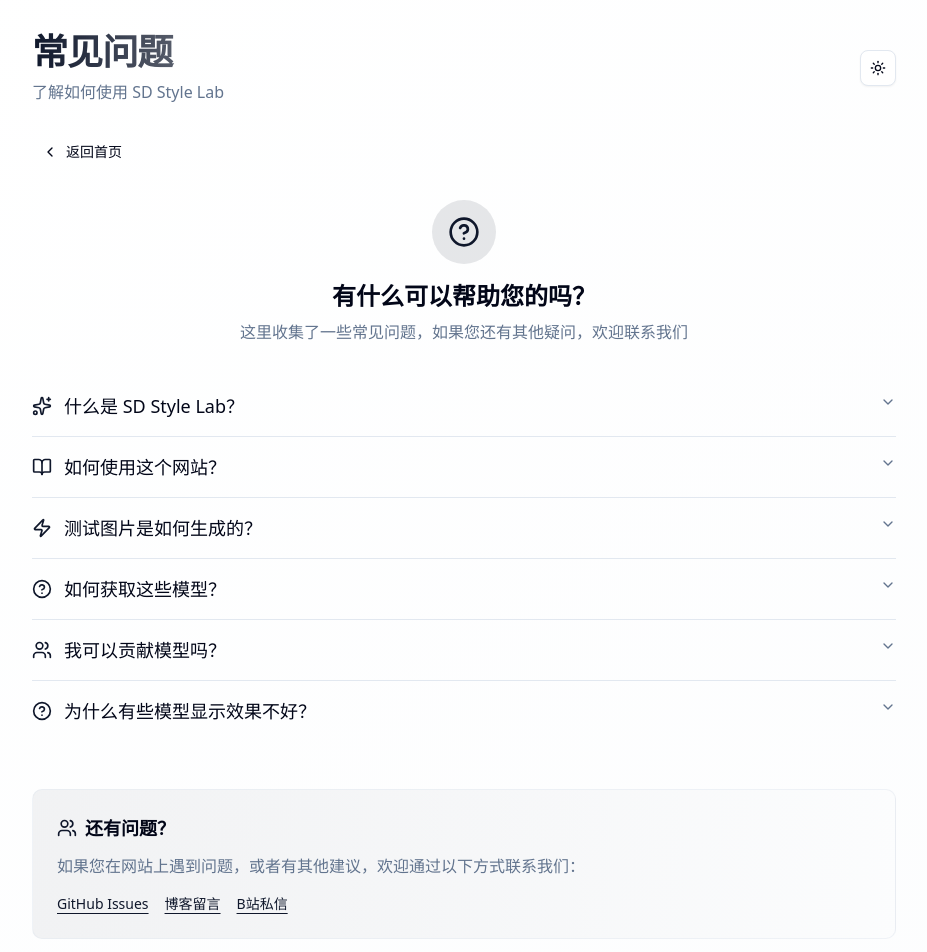
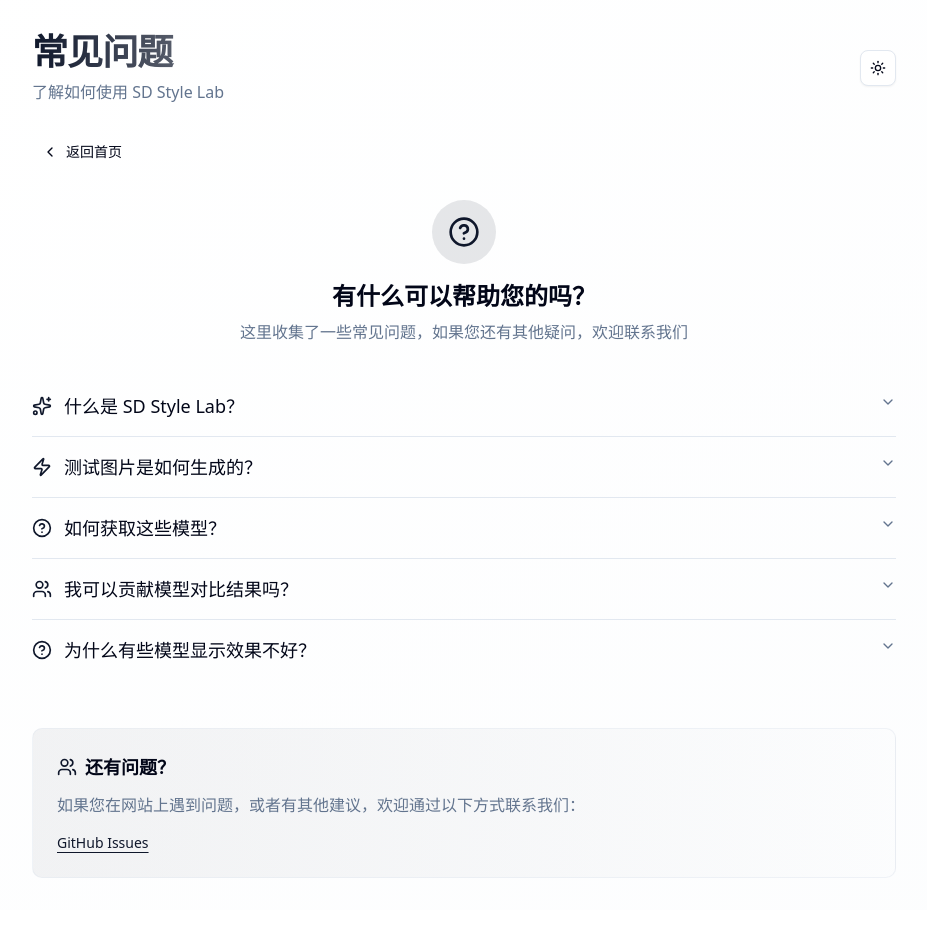
Before and after one commit to WallBreakerNO4/SD-Style-Lab-website, a Next.js app: page /faq in a window 1280 px wide. Shown: the top 952 px of the page, without its empty margins (176-1103 px from the left). After the commit the page ends 910 px from the top, so only its background shows below. Built offline with nearby package versions, Linux system fonts and the light colour scheme.

Commit message:
refactor: 简化 FAQ 内容并优化用户体验
- 精简 FAQ 问答内容，使信息更加聚焦和实用
- 移除部分冗余的联系方式链接
- 将帮助按钮文案改为更简洁的 "FAQ"
- 优化问答描述，突出网站核心价值

```diff
--- a/app/faq/page.tsx
+++ b/app/faq/page.tsx
@@ -12,32 +12,27 @@ import { ChevronLeft, HelpCircle, BookOpen, Sparkles, Users, Zap } from "lucide-
 const faqData = [
   {
     question: "什么是 SD Style Lab？",
-    answer: "SD Style Lab 是一个用于对比和探索各种 Stable Diffusion 模型画风的实验平台。我们收集整理了大量优秀的模型，通过统一的测试图片和提示词，让您能够直观地看到不同模型在相同条件下的表现差异，帮助您找到最适合自己需求的模型。",
+    answer: "SD Style Lab 是一个用于对比和探索各种 Stable Diffusion 模型画风的实验平台。方便您找出想用的模型用什么画师提示词能跑出理想的画风",
     icon: <Sparkles className="h-5 w-5" />,
   },
   {
-    question: "如何使用这个网站？",
-    answer: "使用非常简单！1. 浏览主页上的模型卡片，查看每个模型的简介和示例图片；2. 点击感兴趣的模型卡片，进入详情页面；3. 在详情页面可以看到该模型的多张测试图片，以及常用的提示词和参数设置；4. 通过对比不同模型的相同测试图片，找到最适合您需求的模型。",
-    icon: <BookOpen className="h-5 w-5" />,
-  },
-  {
     question: "测试图片是如何生成的？",
-    answer: "我们使用统一的测试提示词和参数设置，在每个模型上生成相同的测试图片。这样可以确保比较的公平性。测试内容包括：基础人物、动漫风格、写实风格、建筑场景等多种类型，涵盖了日常使用中的常见需求。",
+    answer: "使用统一的测试提示词和各个模型推荐的参数设置，在每个模型上生成相同的测试图片。这样可以确保比较的公平性。",
     icon: <Zap className="h-5 w-5" />,
   },
   {
     question: "如何获取这些模型？",
-    answer: "每个模型详情页面都提供了获取链接。我们主要支持两种获取方式：1. Hugging Face - 适合直接下载模型文件；2. Civitai - 提供详细的模型介绍和社区评价。点击对应的链接即可跳转到相应平台。",
+    answer: "每个模型详情页面都提供了获取链接，点击对应的链接即可跳转到相应平台。",
     icon: <HelpCircle className="h-5 w-5" />,
   },
   {
-    question: "我可以贡献模型吗？",
-    answer: "当然可以！如果您发现了优秀的模型想要分享给大家，可以通过以下方式：1. 在我们的 GitHub 仓库提交 Issue；2. 提供模型的基本信息、测试图片和提示词；3. 我们会验证并整理后添加到平台中。欢迎一起丰富这个实验平台！",
+    question: "我可以贡献模型对比结果吗？",
+    answer: "非常抱歉，目前暂时不支持用户直接贡献模型对比结果。不过您可以在 issue 中推荐模型，我有空就去测试并更新网站",
     icon: <Users className="h-5 w-5" />,
   },
   {
     question: "为什么有些模型显示效果不好？",
-    answer: "模型效果可能受到多种因素影响：1. 提示词质量 - 不同模型对提示词的理解能力不同；2. 参数设置 - 采样步数、CFG值等参数会影响最终效果；3. 模型特点 - 每个模型都有自己的擅长领域；4. 测试条件 - 我们使用的是通用设置，可能不是该模型的最佳配置。建议您在本地环境中进一步调优。",
+    answer: "模型效果可能受到多种因素影响：1. 提示词质量 - 不同模型对提示词的理解能力不同；2. 参数设置 - 采样步数、CFG值等参数会影响最终效果；3. 模型特点 - 每个模型都有自己的擅长领域；建议您在本地环境中进一步调优或者使用模型推荐的设置。",
     icon: <HelpCircle className="h-5 w-5" />,
   },
 ];
@@ -116,22 +111,6 @@ export default function FAQPage() {
                 >
                   GitHub Issues
                 </a>
-                <a
-                  href="https://blog.wall-breaker-no4.xyz/"
-                  target="_blank"
-                  rel="noopener noreferrer"
-                  className="text-sm text-primary hover:text-primary/80 transition-colors underline underline-offset-4"
-                >
-                  博客留言
-                </a>
-                <a
-                  href="https://space.bilibili.com/28978056"
-                  target="_blank"
-                  rel="noopener noreferrer"
-                  className="text-sm text-primary hover:text-primary/80 transition-colors underline underline-offset-4"
-                >
-                  B站私信
-                </a>
               </div>
             </div>
           </div>
--- a/app/page.tsx
+++ b/app/page.tsx
@@ -66,8 +66,8 @@ export default async function Home() {
           <div className="mt-4 sm:mt-0 flex items-center gap-2">
             <Link href="/faq">
               <Button variant="ghost" size="sm" className="gap-2">
+                FAQ
                 <HelpCircle className="h-4 w-4" />
-                帮助
               </Button>
             </Link>
             <ModeToggle />
```
